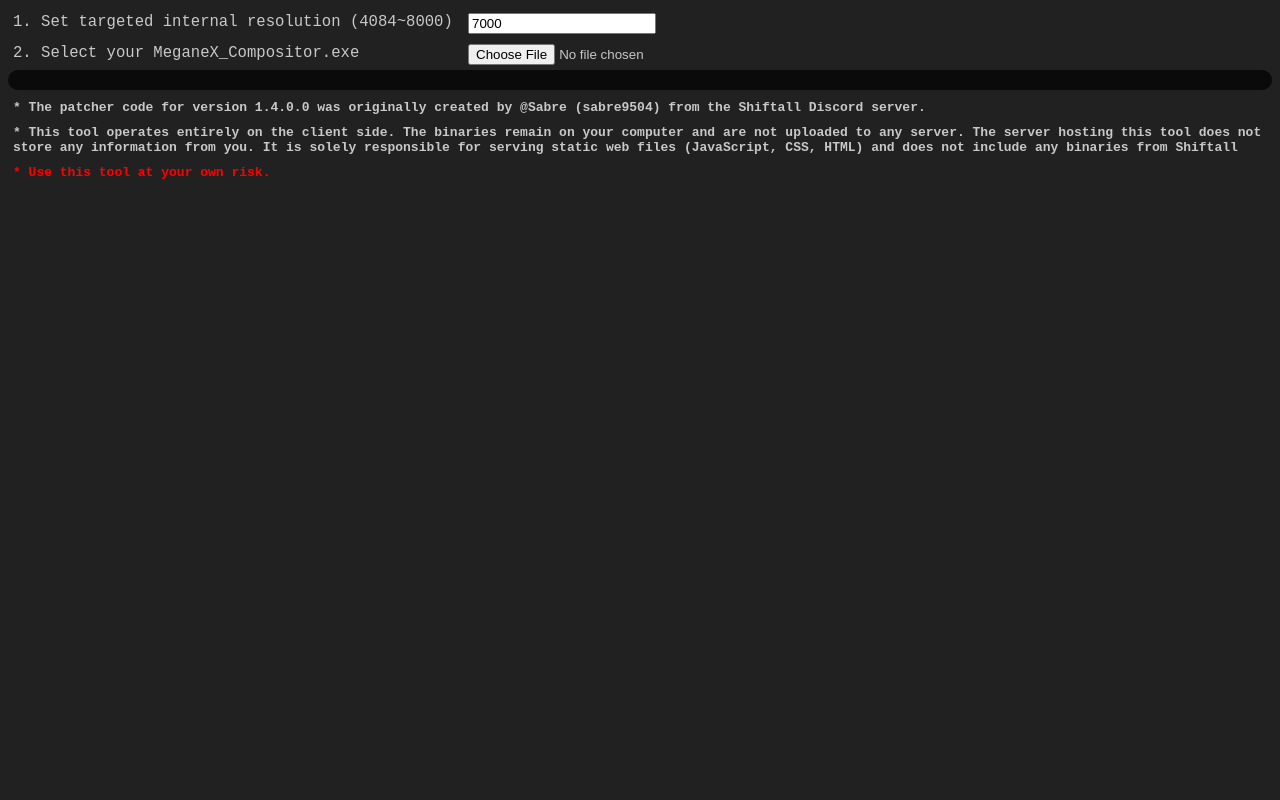
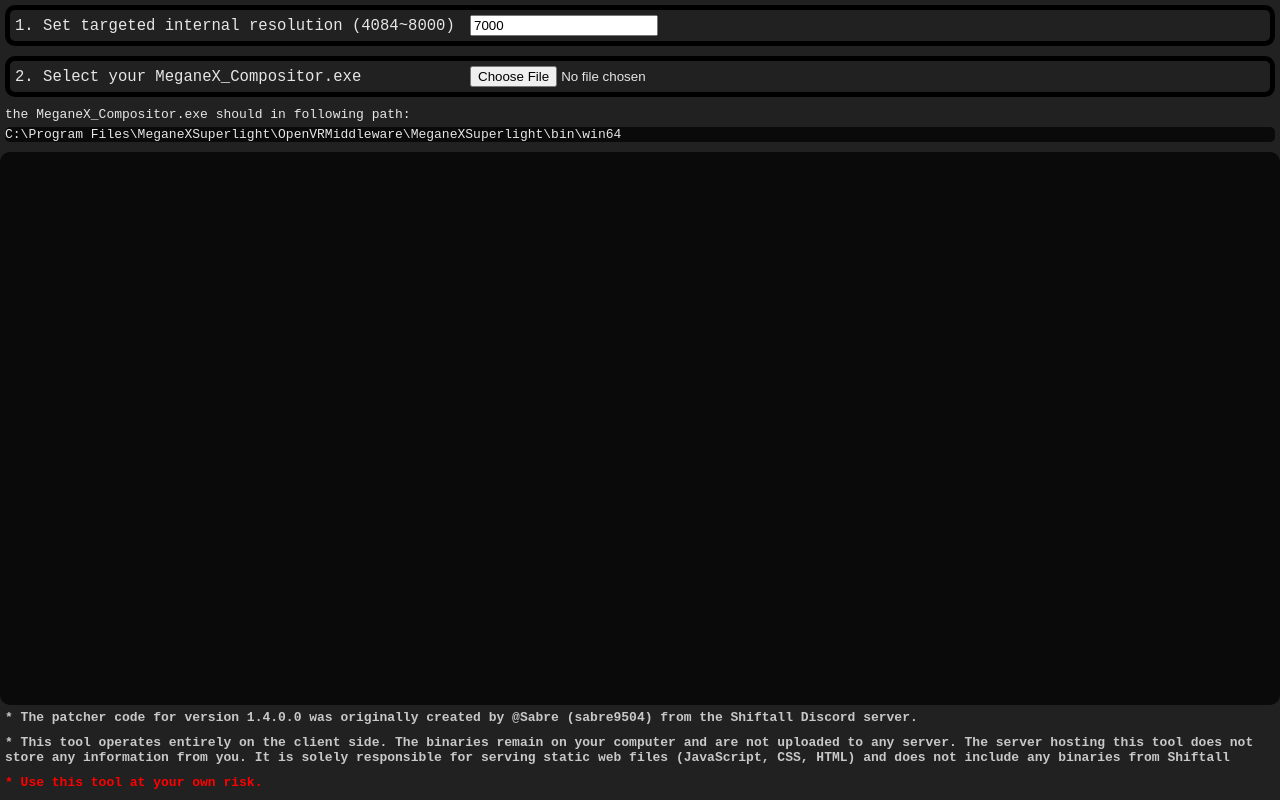
Before and after one commit to hsinyu-chen/MeganexPatcher, a plain HTML site: page index.html in a window 1280 px wide. Drawn offline with Linux system fonts and the light colour scheme.

Commit message:
add message

```diff
--- a/index.css
+++ b/index.css
@@ -1,8 +1,11 @@
 body,
 html {
   background: rgb(33, 33, 33);
-  color: rgb(200, 200, 200);
+  color: rgb(230, 230, 230);
   font-family: monospace;
+  min-height: 100vh;
+  margin: 0;
+  padding: 0;
 }
 
 body {
@@ -11,15 +14,18 @@
 }
 
 .field {
-  width: 100%;
   flex-shrink: 0;
   display: grid;
-  grid-template-columns: minmax(200px, 450px) 200px;
+  grid-template-columns: minmax(200px, 450px) 300px;
   margin: 5px;
   gap: 5px;
+  border-radius: 10px;
+  border: 5px solid rgb(0, 0, 0);
+  padding: 5px;
 }
 .field > div {
   font-size: 120%;
+  align-self: center;
 }
 .field input {
   width: 180px;
@@ -35,6 +41,9 @@
   background-color: rgb(10, 10, 10);
   border-radius: 10px;
   padding: 10px;
+  flex: 1 1 auto;
+  min-height: 0;
+  overflow: auto;
 }
 .messages > div {
   flex-shrink: 0;
@@ -51,10 +60,22 @@
 }
 
 .disclaimer {
+  color: rgb(200, 200, 200);
   margin: 5px;
+  margin-top: auto;
   display: flex;
   flex-direction: column;
 }
 .disclaimer b {
   margin: 5px 0;
 }
+
+.remark {
+  margin: 5px;
+}
+
+pre {
+  background-color: rgb(10, 10, 10);
+  border-radius: 5px;
+  margin: 5px 0;
+}
--- a/index.html
+++ b/index.html
@@ -17,6 +17,10 @@
         <div>2. Select your MeganeX_Compositor.exe</div>
         <input id="f1" type="file">
     </div>
+    <div class="remark">
+        the MeganeX_Compositor.exe should in following path:
+        <pre>C:\Program Files\MeganeXSuperlight\OpenVRMiddleware\MeganeXSuperlight\bin\win64</pre>
+    </div>
     <div class="messages"></div>
     <div class="disclaimer">
         <b>* The patcher code for version 1.4.0.0 was originally created by @Sabre (sabre9504) from the Shiftall Discord server.</b>
```
Also changed, not shown: index.js, 1 other file.
